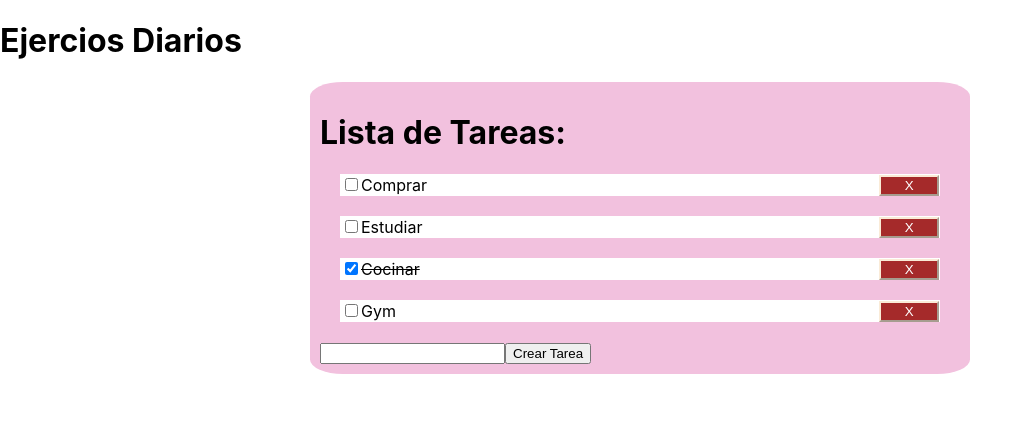
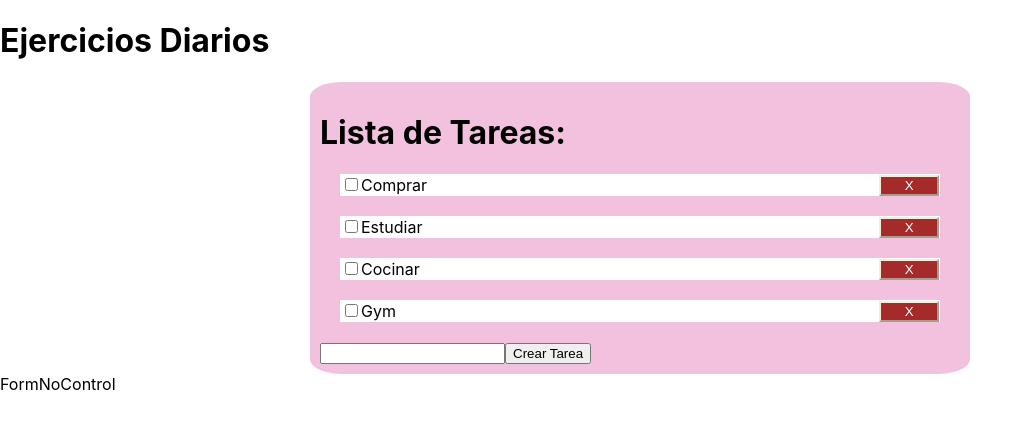
Before and after one commit to RodriguezLorena/Practicas-diarias, a React (Create React App) app: page / in a window 1280 px wide. Shown: the top 428 px of the page, without its empty margins (0-1032 px from the left). Built offline with nearby package versions, Linux system fonts and the light colour scheme.

Commit message:
inicio de form no controlado

```diff
--- a/src/App.js
+++ b/src/App.js
@@ -1,45 +1,16 @@
-import {useState} from "react"
-import data from "./data.json"
-import ListaTareas from "./Components/ListaTareas";
-import './App.css';
-import FormDeCreacion from "./Components/FormDeCreacion";
-import Titulo from "./Components/Titulo";
+import React from 'react'
+import FormNoControl from './Components/FormNoControl/FormNoControl'
+import ListaDeTareas from './Components/ListaDeTareas/ListaDeTareas'
+import Titulo from './Components/Titulo'
 
-function App() {
-  const[tareas, setTareas]=useState(data)
-  console.log(tareas)
-
-  const handleCheck= (id)=>{
-    // console.log("tarea numero: ", id)
-
-   setTareas( tareas && tareas.map((elem, )=>{
-    return elem.id === Number(id) ? {...elem, hecho: !elem.hecho} : {...elem}
-  }))
-  }
-
-  const handleClick= (id)=>{
-//  console.log("click ", id)
- const filtro = [...tareas].filter((elem)=> elem.id !== id)
- setTareas(filtro)
-  }
-
-  const addTarea= (nuevasTareas)=>{
-    // console.log("Nueva tarea ", nuevasTareas)
-    const nuevoItem= {id : +new Date(), tarea: nuevasTareas, hecho: false}
-
-    setTareas([...tareas, nuevoItem]);
-  }
-
+const App = () => {
   return (
     <div>
       <Titulo/>
-    <div className="container">
-      <h1>Lista de Tareas:</h1>
-     <ListaTareas tareas={tareas} handleCheck={handleCheck} handleClick={handleClick}/>
-     <FormDeCreacion addTarea={addTarea}/>
+      <ListaDeTareas/>
+      <FormNoControl/>
     </div>
-    </div>
-  );
+  )
 }
 
-export default App;
+export default App
--- /dev/null
+++ b/src/Components/FormNoControl/FormNoControl.js
@@ -0,0 +1,9 @@
+import React from 'react'
+
+const FormNoControl = () => {
+  return (
+    <div>FormNoControl</div>
+  )
+}
+
+export default FormNoControl
--- /dev/null
+++ b/src/Components/ListaDeTareas/ListaDeTareas.js
@@ -0,0 +1,44 @@
+import React from 'react'
+import data from "../../data.json"
+import ListaTareas from "../ListaDeTareas/ListaTareas";
+import '../../App.css';
+import FormDeCreacion from "../ListaDeTareas/FormDeCreacion";
+import { useState } from 'react';
+
+const ListaDeTareas = () => {
+    const[tareas, setTareas]=useState(data)
+    console.log(tareas)
+
+    const handleCheck= (id)=>{
+      // console.log("tarea numero: ", id)
+
+     setTareas( tareas && tareas.map((elem, )=>{
+      return elem.id === Number(id) ? {...elem, hecho: !elem.hecho} : {...elem}
+    }))
+    }
+
+    const handleClick= (id)=>{
+  //  console.log("click ", id)
+   const filtro = [...tareas].filter((elem)=> elem.id !== id)
+   setTareas(filtro)
+    }
+
+    const addTarea= (nuevasTareas)=>{
+      // console.log("Nueva tarea ", nuevasTareas)
+      const nuevoItem= {id : +new Date(), tarea: nuevasTareas, hecho: false}
+
+      setTareas([...tareas, nuevoItem]);
+    }
+
+    return (
+
+      <div className="container">
+        <h1>Lista de Tareas:</h1>
+       <ListaTareas tareas={tareas} handleCheck={handleCheck} handleClick={handleClick}/>
+       <FormDeCreacion addTarea={addTarea}/>
+      </div>
+
+    );
+}
+
+export default ListaDeTareas
--- a/src/Components/Titulo.js
+++ b/src/Components/Titulo.js
@@ -6,7 +6,7 @@ const Titulo = () => {
 
   return (
     <div>
-        <h1>Ejercios Diarios </h1>
+        <h1>Ejercicios Diarios </h1>
 
     </div>
   )
--- a/src/data.json
+++ b/src/data.json
@@ -12,7 +12,7 @@
 {
     "id": 3,
     "tarea": "Cocinar",
-    "hecho": true
+    "hecho": false
 },
 {
     "id": 4,
```
Also changed, not shown: src/Components/ListaDeTareas/FormDeCreacion.js (renamed from src/Components/FormDeCreacion.js), src/Components/ListaDeTareas/ListaTareas.js (renamed from src/Components/ListaTareas.js), src/Components/ListaDeTareas/TareaItem.js (renamed from src/Components/TareaItem.js).
